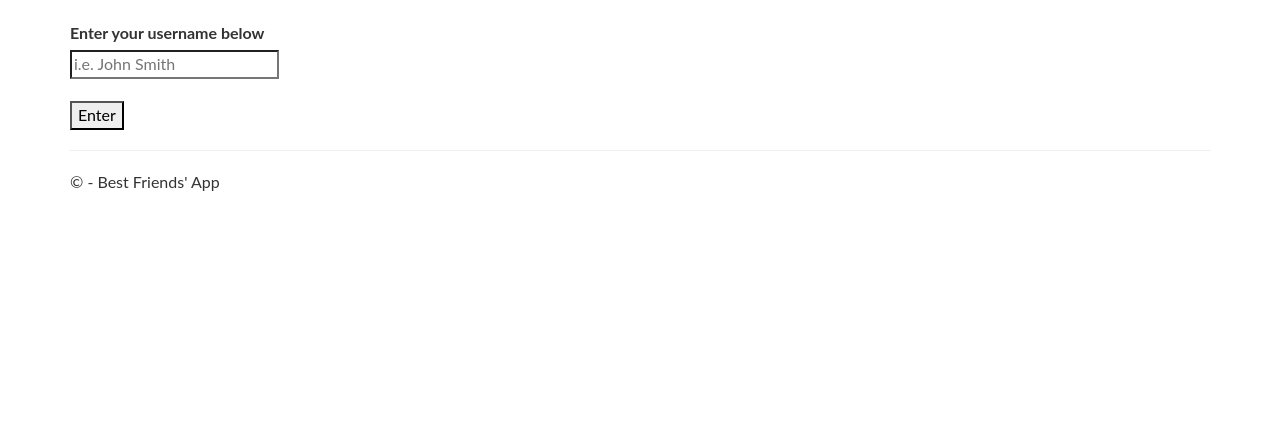
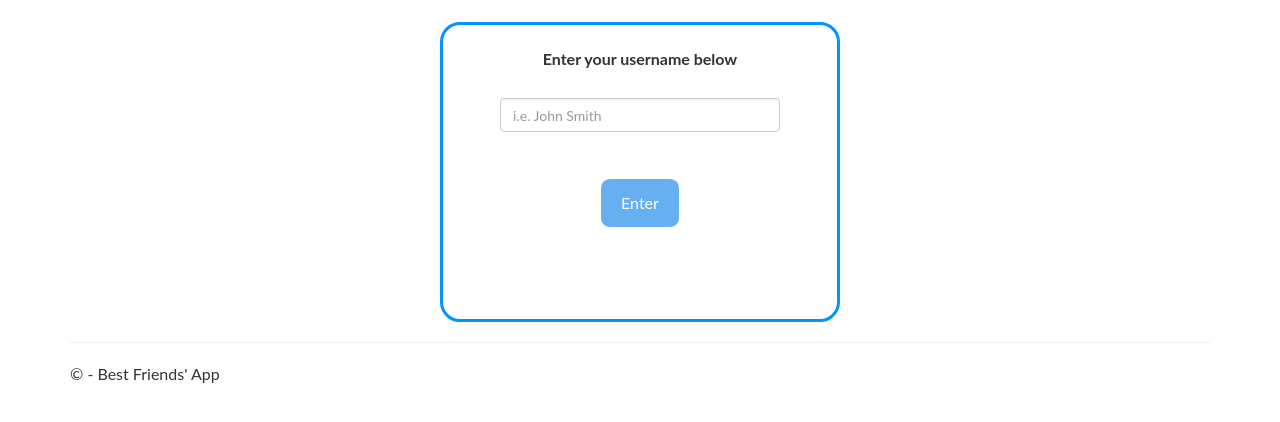
Before and after one commit to deweiliu/best-friends, a Django app: page /login in a window 1280 px wide. Shown: the part 51-473 px from the top of the page. Run offline with Django 3.2, Linux system fonts and the light colour scheme; some libraries are stand-ins or nearby versions.

Commit message:
The login page was beautified.

```diff
--- /dev/null
+++ b/BestFriends/app/static/app/scripts/login_page.js
@@ -0,0 +1,10 @@
+var NameSub = document.getElementById("sub_username");
+var NameWords = document.getElementById("username");
+NameSub.onclick = function () {
+    if (NameWords.value == "") {
+    alert("please input your name!");
+} else
+    {
+    alert("welcom " + NameWords.value + "!");
+    }
+}
--- a/BestFriends/app/templates/app/login.html
+++ b/BestFriends/app/templates/app/login.html
@@ -2,13 +2,48 @@
 {% extends "app/layout.html" %}
 {% block content %}
 
+<style type="text/css">
+    .login_center{
+		width:400px;
+		height:300px;
+		border:3px solid #0094ff;
+		margin:0px auto;
+        border-radius:20px;
+        text-align:center;
+		background:#ffffff;
+	}
+    .form-control {
+        margin:0px auto;
+    }
+    .btn_input {
+        width:80px;
+		height:50px;
+        margin:0px auto;
+        border-radius:10px ;
+        border:1px solid #ffffff;
+        color:white;
+        background:#66b0f1;
+    }
+</style>
+
+<div class="login_center">
     <form action="{%url 'app:login' %}" method="post">
 	    {% csrf_token %}
+        <br />
 	    <label for="user_name">Enter your username below </label>
 	    <br />
-	<input id="username" type="text" name="username" placeholder="i.e. John Smith">
+        <br />
+	    <input id="username" type="text" class="form-control" name="username" margin=auto placeholder="i.e. John Smith">
 	    <br />
 	    <br />
- 	<input type="submit" value="Enter">
+ 	    <input type="submit" class="btn_input" value="Enter" id="sub_username">
     </form>
+</div>
+
+
 {% endblock %}
+
+{% load static %}
+{% block scripts %}
+            <script src="{% static 'app\scripts\login_page.js' %}"></script>
+{% endblock %}
```
Also changed, not shown: 1 other file. Lines whose indentation alone changed are shown as unchanged.
